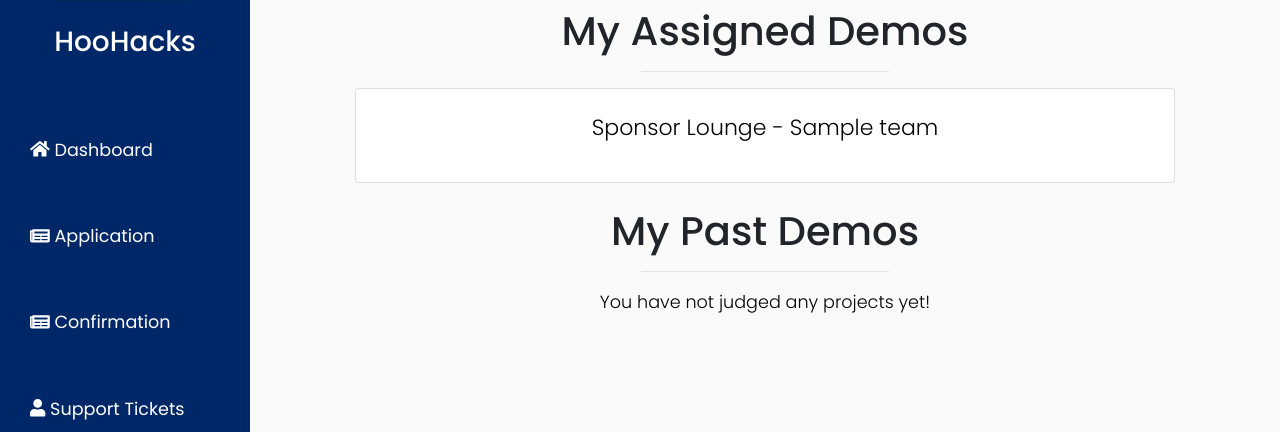
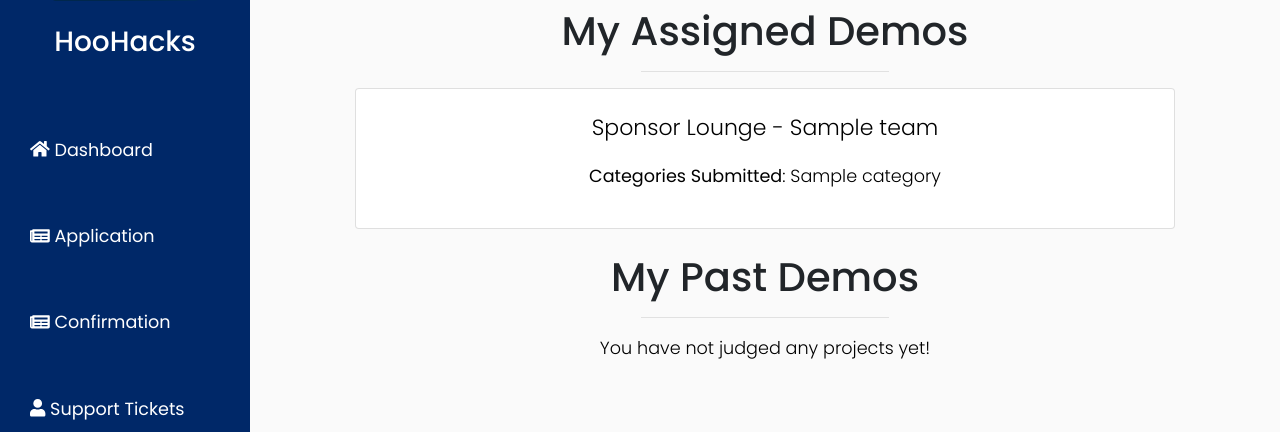
Before and after one commit to rithik/HackX, a Django app: page /judging/queue in a window 1280 px wide. Shown: the part 166-598 px from the top of the page. Run offline with Django 3.2, Linux system fonts and the light colour scheme; the first user in the database is signed in; tables that the repository leaves empty hold one stand-in row (Sample ...); some libraries are stand-ins or nearby versions.

Commit message:
Add categories to the main judging queue

```diff
--- a/judging/views.py
+++ b/judging/views.py
@@ -599,10 +599,26 @@ def judging_queue(request):
         for d in normalization_demos:
             demo_queue_rotated.insert(0, d)
 
+        demo_queue_data = []
+        for d in demo_queue_rotated:
+            demo_queue_data.append({
+                "demo": d,
+                "team": d.team,
+                "categories": d.team.categories.all()
+            })
+
+        past_demo_data = []
+        for d in past_demos:
+            past_demo_data.append({
+                "demo": d,
+                "team": d.team,
+                "categories": d.team.categories.all()
+            })
+
         context = {
             'user': request.user,
-            'demo_queue': demo_queue_rotated,
-            'past_demos': past_demos,
+            'demo_queue': demo_queue_data,
+            'past_demos': past_demo_data,
             'highlight': 'judging'
         }
         return render(request, 'queue.html', context)
--- a/templates/queue.html
+++ b/templates/queue.html
@@ -40,8 +40,10 @@
                                 <div class="form-group">
                                     {% if d.team.is_anchor %}
                                         <p style="text-align:center; font-size:22px; color:black">Sponsor Lounge - {{ d.team.name }}</p>
+                                        <p style="color: black;text-align: center; width: 100%;"><b>Categories Submitted</b>: {% for c in d.categories %}{{ c.name }}{% endfor %}</p>
                                     {% else %}
                                         <p style="text-align:center; font-size:22px; color:black">Table {{ d.team.table }} - {{ d.team.name }}</p>
+                                        <p style="color: black;text-align: center; width: 100%;"><b>Categories Submitted</b>: {% for c in d.categories %}{{ c.name }}{% if not forloop.last %}, {% endif %}{% endfor %}</p>
                                     {% endif %}
                                 </div>
                             </div>
@@ -73,8 +75,10 @@
                                 <div class="form-group">
                                     {% if d.team.is_anchor %}
                                         <p style="text-align:center; font-size:22px; color:black">Sponsor Lounge - {{ d.team.name }}</p>
+                                        <p style="color: black;text-align: center; width: 100%;"><b>Categories Submitted</b>: {% for c in d.categories %}{{ c.name }}{% if not forloop.last %}, {% endif %}{% endfor %}</p>
                                     {% else %}
                                         <p style="text-align:center; font-size:22px; color:black">Table {{ d.team.table }} - {{ d.team.name }}</p>
+                                        <p style="color: black;text-align: center; width: 100%;"><b>Categories Submitted</b>: {% for c in d.categories %}{{ c.name }}{% if not forloop.last %}, {% endif %}{% endfor %}</p>
                                     {% endif %}
                                 </div>
                             </div>
```
